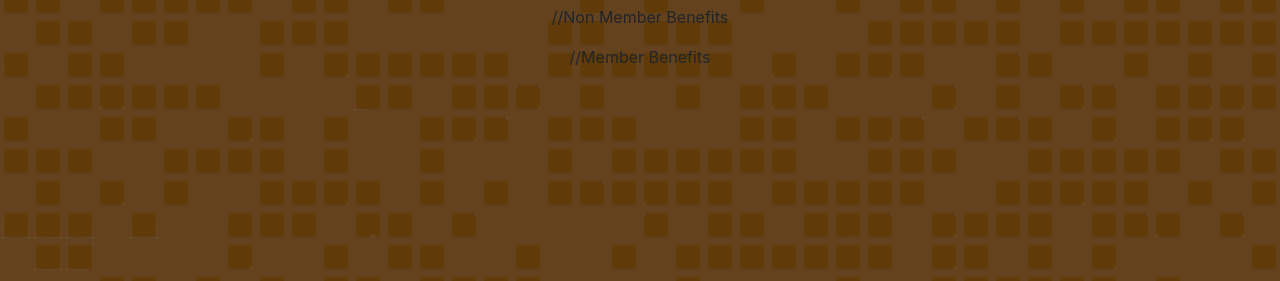
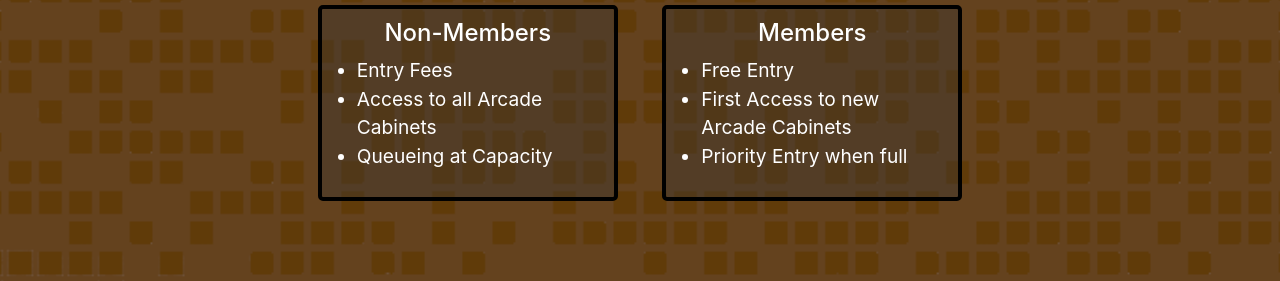
Before and after one commit to SpudStar/milestone-one-retrogaming, a plain HTML site: page sign-up.html in a window 1280 px wide. Shown: the part 175-456 px from the top of the page. Drawn offline with nearby package versions, Linux system fonts and the light colour scheme; a web font is replaced by a local one.

Commit message:
Created member benefits for sign up section

```diff
--- a/assets/css/style.css
+++ b/assets/css/style.css
@@ -325,10 +325,32 @@ header{
 }
 
 .member-benefits{
-    min-height:400px;
+    color:white;
+    padding-bottom:30px;
+    text-align: center;
+    top:0;
+    margin:auto;
 }
 
-#form{
+.sign-up-list{
+    font-size:1.2em;
+    text-align: left;
+    position: relative; left: -15px;
+}
+
+.list-containers{
+    display:inline-block;
+    max-width:300px;
+    min-height:195px;
+    border:solid black;
+    border-width: 4px;
+    border-radius: 5px;
+    margin:0 20px 10px;
+    padding:10px;
+    background-color: #34343459;
+}
+
+.form-container{
     min-height:400px;
 }
 
--- a/sign-up.html
+++ b/sign-up.html
@@ -45,24 +45,28 @@
     </nav>
   <!--Display benefits of being a member------------------------------------------------------------------------>
     <section class="signup-container">
+        <h2 class="section-title">Become a Member!</h2>
         <div class="member-benefits">
-            <h2 class="section-title">Become a Member!</h2>
-            <div>
-            //Non Member Benefits
-                <ul>
-
+            <div class="list-containers">
+                <h4>Non-Members</h4>
+                <ul class="sign-up-list">
+                    <li>Entry Fees</li>
+                    <li>Access to all Arcade Cabinets</li>
+                    <li>Queueing at Capacity</li>
                 </ul>
             </div>
-            <div>
-            //Member Benefits
-                <ul>
-
+            <div class="list-containers">
+                <h4>Members</h4>
+                <ul class="sign-up-list">
+                    <li>Free Entry</li>
+                    <li>First Access to new Arcade Cabinets</li>
+                    <li>Priority Entry when full</li>
                 </ul>
             </div>
         </div>
 
-        <div class="form">
-            <form>
+        <div class="form-container">
+            <form method="POST">
 
             </form>
         </div>
```
Also changed, not shown: index.html (+2 -2 lines).
